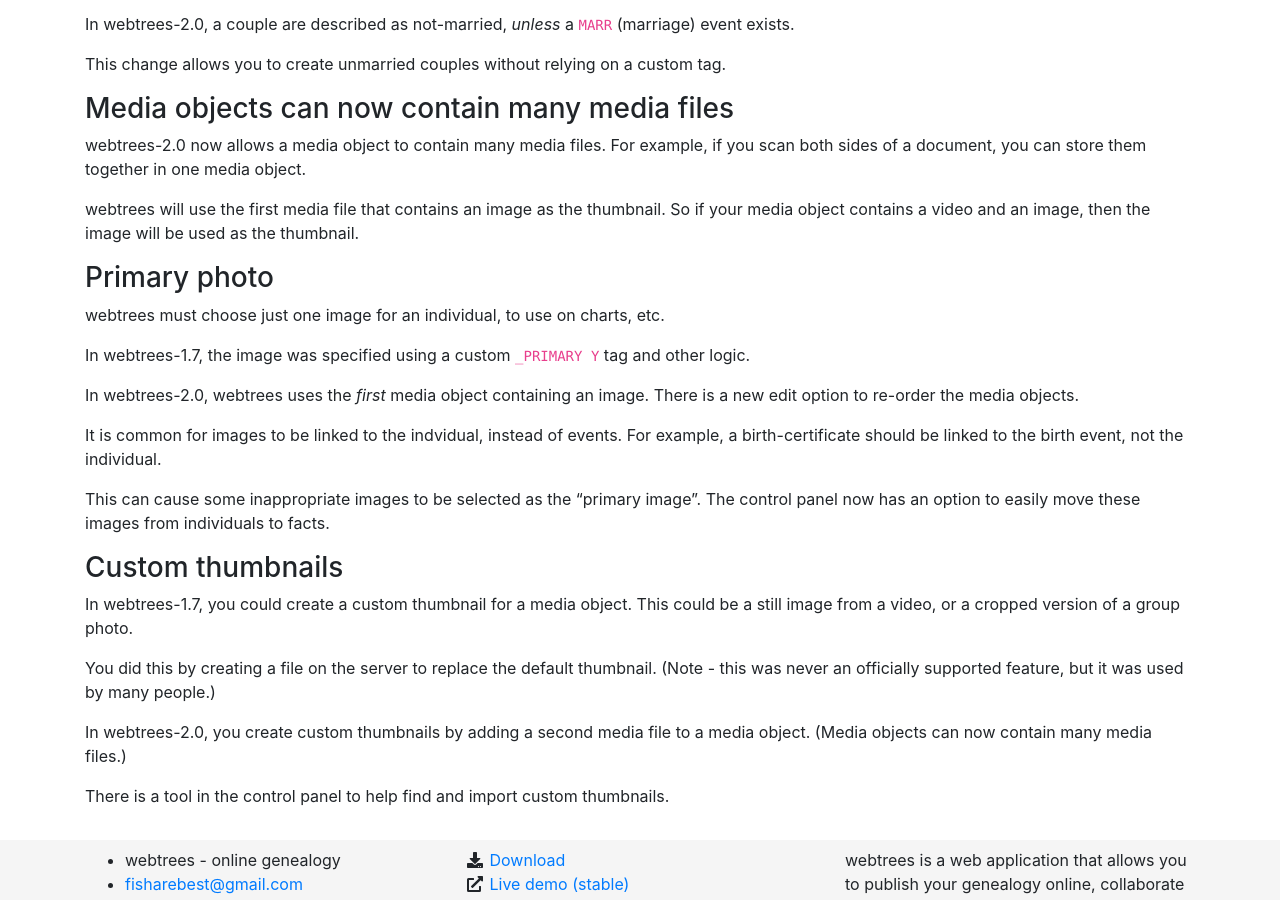
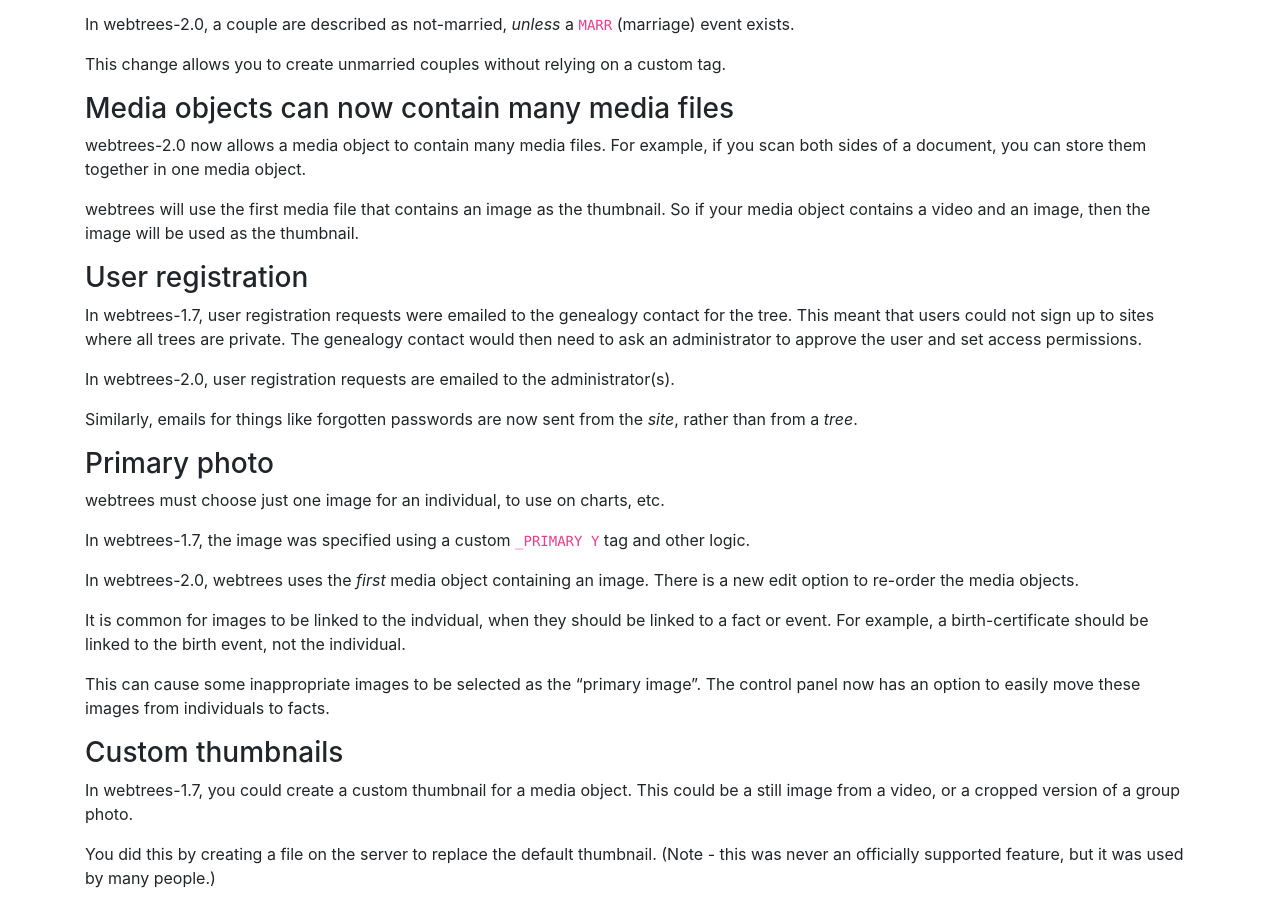
Before and after one commit to webtrees/webtrees.github.io, a Jekyll site: the page built from upgrade.md, in a window 1280 px wide and 900 px high, scrolled down 1070 px. Built offline with Jekyll 4.4.1, drawn with Linux system fonts in a browser that asks for light colours; nearby versions of some CDN libraries.

Commit message:
Upgrade information

```diff
--- a/upgrade.md
+++ b/upgrade.md
@@ -76,6 +76,18 @@ webtrees will use the first media file that contains an image as the
 thumbnail.  So if your media object contains a video and an image, then
 the image will be used as the thumbnail.
 
+### User registration ###
+
+In webtrees-1.7, user registration requests were emailed to the genealogy contact
+for the tree.  This meant that users could not sign up to sites where all trees
+are private.  The genealogy contact would then need to ask an administrator to
+approve the user and set access permissions.
+
+In webtrees-2.0, user registration requests are emailed to the administrator(s).
+
+Similarly, emails for things like forgotten passwords are now sent from the
+*site*, rather than from a *tree*.
+
 ### Primary photo ###
 
 webtrees must choose just one image for an individual, to use on charts, etc.
@@ -84,7 +96,8 @@ In webtrees-1.7, the image was specified using a custom `_PRIMARY Y` tag and oth
 
 In webtrees-2.0, webtrees uses the *first* media object containing an image.  There is a new edit option to re-order the media objects.
 
-It is common for images to be linked to the indvidual, instead of events.
+It is common for images to be linked to the indvidual, when they should be
+linked  to a fact or event.
 For example, a birth-certificate should be linked to the birth event, not
 the individual.
 
```
